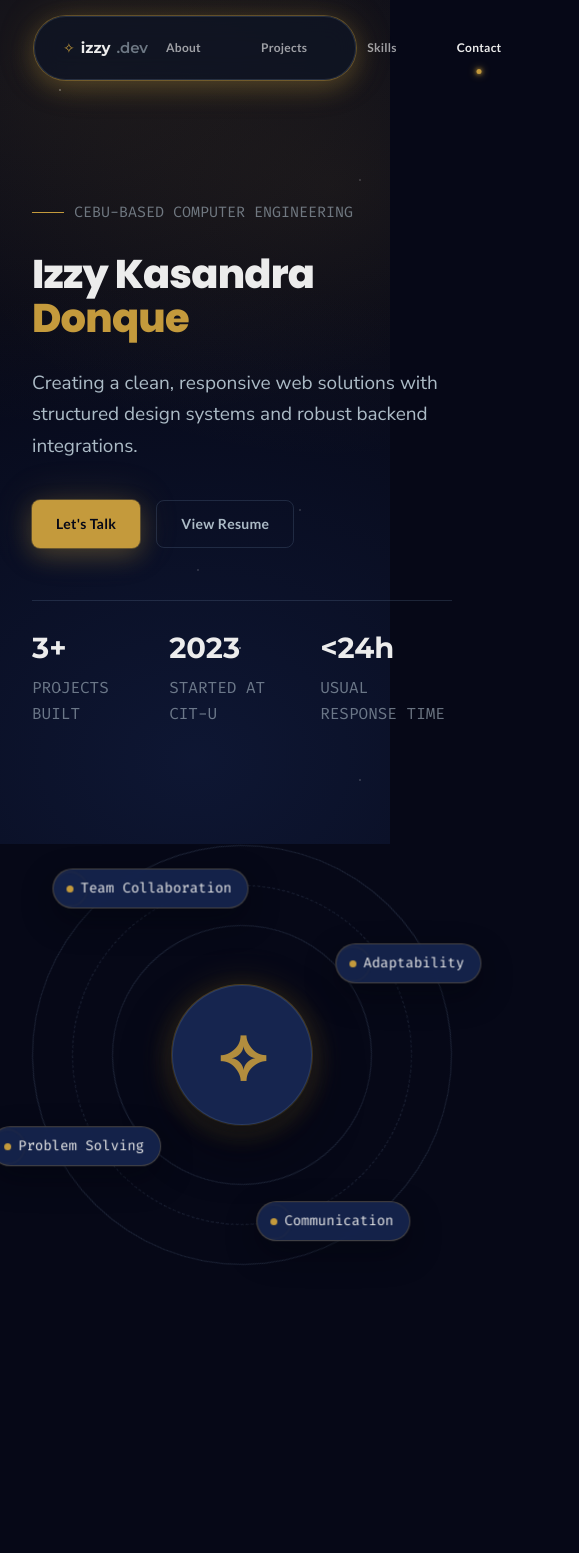
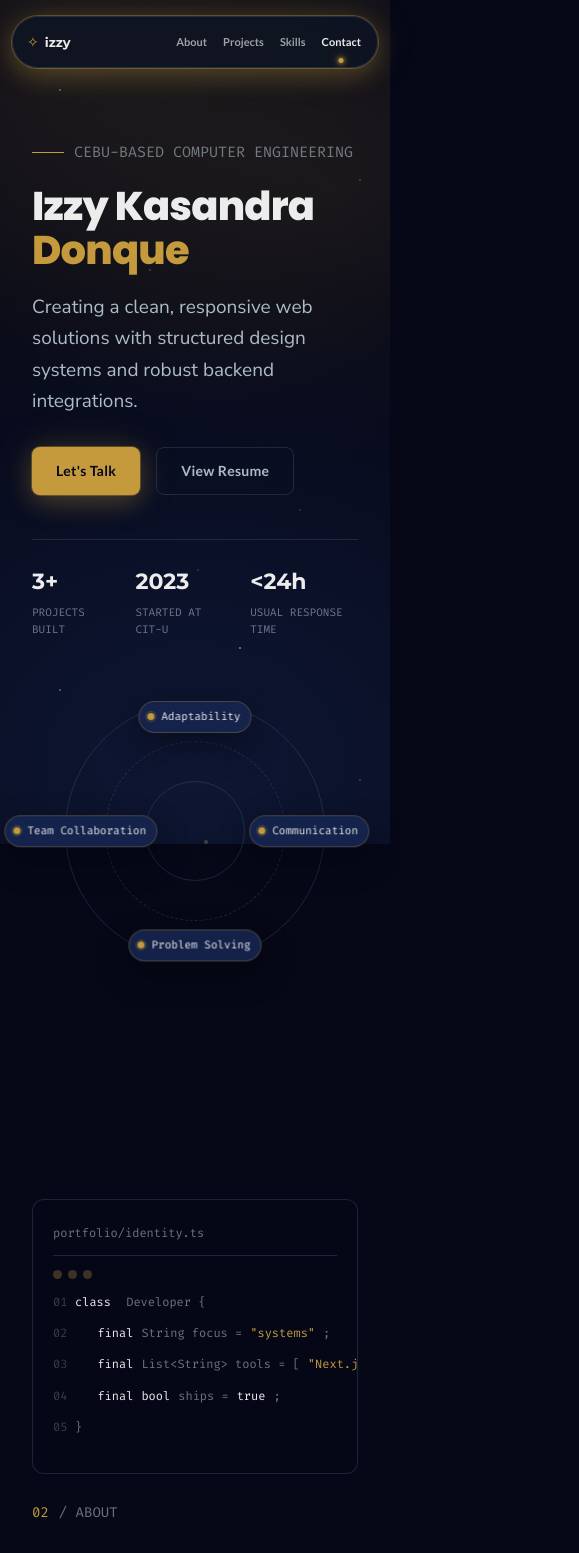
Before and after one commit to missdott/portfolio, a Next.js app: page / in a window 390 px wide. Shown: the top 1553 px of the page, 579 px wide, since content can reach past the window. Built offline with nearby package versions, Linux system fonts and the light colour scheme; no server answers.

Commit message:
Add mobile corresponsive style

```diff
--- a/app/layout.tsx
+++ b/app/layout.tsx
@@ -3,11 +3,15 @@ import './globals.css';
 
 export const metadata: Metadata = {
   title: 'Izzy Kasandra Donque — Portfolio',
+  description: 'Cebu-based Computer Engineering student building clean, responsive web solutions with structured design systems and robust backend integrations.',
 };
 
 export default function RootLayout({ children }: { children: React.ReactNode }) {
   return (
     <html lang="en">
+      <head>
+        <meta name="viewport" content="width=device-width, initial-scale=1" />
+      </head>
       <body>
         <div className="star-canvas" />
         <div className="wrap">{children}</div>
--- a/components/layout/Navbar.module.css
+++ b/components/layout/Navbar.module.css
@@ -5,9 +5,10 @@
   display: flex;
   justify-content: center;
   padding-top: 8px;
-  padding-left: 34px;
-  padding-right: 34px;
+  padding-left: 16px;
+  padding-right: 16px;
 }
+
 .navbar {
   position: relative;
   height: 64px;
@@ -112,9 +113,54 @@
   transform: translateX(-50%) scale(1);
 }
 
-@media (max-width: 640px) {
+/* ---- Tablet (768px and below) ---- */
+@media (max-width: 768px) {
+  .navbar {
+    padding: 0 20px;
+    height: 56px;
+  }
+
+  .navLinks {
+    gap: 20px;
+  }
+
   .navItem {
-    padding: 10px 14px;
-    font-size: 12px;
+    font-size: 13px;
+    padding: 8px 2px;
+  }
+
+  .logo {
+    font-size: 14px;
   }
 }
+
+/* ---- Mobile (480px and below) ---- */
+@media (max-width: 480px) {
+  .navStage {
+    padding-left: 12px;
+    padding-right: 12px;
+  }
+
+  .navbar {
+    padding: 0 14px;
+    height: 52px;
+  }
+
+  .navLinks {
+    gap: 12px;
+  }
+
+  .navItem {
+    font-size: 11px;
+    padding: 6px 2px;
+    letter-spacing: 0;
+  }
+
+  .logoSuffix {
+    display: none;
+  }
+
+  .logo {
+    font-size: 13px;
+  }
+}
--- a/components/sections/About.module.css
+++ b/components/sections/About.module.css
@@ -11,6 +11,7 @@
   border-radius: 12px;
   border: 1px solid var(--border-divider);
   padding: 40px 36px;
+  overflow-x: auto;
 }
 
 .fileTab {
@@ -112,8 +113,39 @@
   margin-top: 8px;
 }
 
+/* ---- Tablet (1024px and below) ---- */
 @media (max-width: 1024px) {
   .aboutSection {
     grid-template-columns: 1fr;
+    gap: 40px;
+  }
+
+  .bodyCopy {
+    max-width: 100%;
   }
 }
+
+/* ---- Mobile (640px and below) ---- */
+@media (max-width: 640px) {
+  .aboutSection {
+    gap: 28px;
+  }
+
+  .codeWindow {
+    padding: 24px 20px;
+  }
+
+  .line {
+    font-size: 12px;
+    margin-bottom: 12px;
+  }
+
+  .eyebrow {
+    font-size: 14px;
+  }
+
+  .pillarGrid {
+    grid-template-columns: 1fr;
+    gap: 20px;
+  }
+}
--- a/components/sections/Contact.module.css
+++ b/components/sections/Contact.module.css
@@ -77,6 +77,7 @@
   font-size: 16px;
   color: var(--ink-subdued);
   margin-top: 2px;
+  word-break: break-all;
 }
 
 /* ---- Right column: form card ---- */
@@ -133,7 +134,7 @@
   border-radius: 8px;
   color: var(--ink-dominant);
   font-family: var(--font-body);
-  font-size: 18px;
+  font-size: 16px;
   outline: none;
   transition: border-color 0.2s ease;
 }
@@ -187,13 +188,80 @@ textarea.input {
 }
 
 @keyframes spin {
-  to {
-    transform: rotate(360deg);
+  to { transform: rotate(360deg); }
+}
+
+/* ---- Tablet (1024px and below) ---- */
+@media (max-width: 1024px) {
+  .splitRow {
+    grid-template-columns: 1fr;
+    gap: 20px;
+  }
+
+  .intro {
+    max-width: 100%;
+  }
+
+  .sectionHead {
+    margin-bottom: 32px;
   }
 }
 
-@media (max-width: 1024px) {
-  .splitRow {
-    grid-template-columns: 1fr;
+/* ---- Mobile (640px and below) ---- */
+@media (max-width: 640px) {
+  .formCard {
+    padding: 24px 20px;
+    border-radius: 16px;
+  }
+
+  .methodCard {
+    padding: 16px 18px;
+    gap: 12px;
+  }
+
+  .methodIcon {
+    width: 38px;
+    height: 38px;
+    font-size: 20px;
+    border-radius: 10px;
+  }
+
+  .methodLabel {
+    font-size: 15px;
+  }
+
+  .methodValue {
+    font-size: 13px;
+  }
+
+  .eyebrow {
+    font-size: 13px;
+  }
+
+  .form {
+    gap: 16px;
+  }
+
+  textarea.input {
+    height: 100px;
   }
 }
+
+/* ---- Small mobile (380px and below) ---- */
+@media (max-width: 380px) {
+  .formCard {
+    padding: 20px 16px;
+  }
+
+  .methodCard {
+    padding: 14px 16px;
+  }
+
+  .methodsColumn {
+    gap: 12px;
+  }
+
+  .fieldLabel {
+    font-size: 11px;
+  }
+}
--- a/components/sections/Hero.module.css
+++ b/components/sections/Hero.module.css
@@ -157,21 +157,13 @@
 }
 
 @keyframes orbitSpin {
-  from {
-    transform: rotate(0deg);
-  }
-  to {
-    transform: rotate(360deg);
-  }
+  from { transform: rotate(0deg); }
+  to { transform: rotate(360deg); }
 }
 
 @keyframes counterSpin {
-  from {
-    transform: translateX(-50%) rotate(0deg);
-  }
-  to {
-    transform: translateX(-50%) rotate(-360deg);
-  }
+  from { transform: translateX(-50%) rotate(0deg); }
+  to { transform: translateX(-50%) rotate(-360deg); }
 }
 
 .ring {
@@ -239,27 +231,99 @@
 }
 
 @keyframes pulseRing {
-  0% {
-    transform: scale(0.6);
-    opacity: 0.8;
+  0% { transform: scale(0.6); opacity: 0.8; }
+  100% { transform: scale(2.2); opacity: 0; }
+}
+
+@keyframes spin {
+  from { transform: rotate(0deg); }
+  to { transform: rotate(360deg); }
+}
+
+/* ---- Tablet (1024px and below) ---- */
+@media (max-width: 1024px) {
+  .hero {
+    grid-template-columns: 1fr;
+    min-height: unset;
+    padding-top: 48px;
+    padding-bottom: 40px;
   }
-  100% {
-    transform: scale(2.2);
-    opacity: 0;
+
+  .heroRight {
+    height: 400px;
+  }
+
+  .orbitFrame {
+    width: 320px;
+    height: 320px;
+  }
+
+  .tagCounter {
+    top: -160px;
   }
 }
 
-@keyframes spin {
-  from {
-    transform: rotate(0deg);
+/* ---- Mobile (640px and below) ---- */
+@media (max-width: 640px) {
+  .hero {
+    gap: 32px;
+    padding-top: 32px;
   }
-  to {
-    transform: rotate(360deg);
+
+  .heroLeft {
+    gap: 20px;
+  }
+
+  .subCopy {
+    max-width: 100%;
+  }
+
+  .statsRow {
+    gap: 24px;
+  }
+
+  .statNum {
+    font-size: 22px;
+  }
+
+  .statLabel {
+    font-size: 11px;
+  }
+
+  .heroRight {
+    height: 320px;
+  }
+
+  .orbitFrame {
+    width: 260px;
+    height: 260px;
+  }
+
+  .tagCounter {
+    top: -130px;
+  }
+
+  .hotspot {
+    font-size: 11px;
+    padding: 6px 10px 6px 8px;
   }
 }
 
-@media (max-width: 1024px) {
-  .hero {
-    grid-template-columns: 1fr;
+/* ---- Small mobile (380px and below) ---- */
+@media (max-width: 380px) {
+  .heroRight {
+    display: none;
+  }
+
+  .ctaRow {
+    flex-direction: column;
+    align-items: flex-start;
+    gap: 12px;
+  }
+
+  .btnPrimary,
+  .btnSecondary {
+    width: 100%;
+    justify-content: center;
   }
 }
--- a/components/sections/Projects.module.css
+++ b/components/sections/Projects.module.css
@@ -5,10 +5,12 @@
   margin-bottom: 48px;
   gap: 24px;
 }
+
 .sectionDesc {
   margin-top: 12px;
   max-width: 480px;
 }
+
 .eyebrow {
   font-family: var(--font-mono);
   font-size: 19px;
@@ -39,13 +41,6 @@
   overflow-y: auto;
 }
 
-.cardHead {
-  display: flex;
-  align-items: flex-start;
-  justify-content: space-between;
-  gap: 12px;
-  margin-bottom: 14px;
-}
 .card::-webkit-scrollbar {
   width: 4px;
 }
@@ -57,6 +52,14 @@
 .card::-webkit-scrollbar-thumb {
   background: var(--primary-accent-30);
   border-radius: 4px;
+}
+
+.cardHead {
+  display: flex;
+  align-items: flex-start;
+  justify-content: space-between;
+  gap: 12px;
+  margin-bottom: 14px;
 }
 
 .index {
@@ -209,14 +212,72 @@
   border-radius: 12px;
 }
 
+/* ---- Tablet (1024px and below) ---- */
 @media (max-width: 1024px) {
   .grid {
     grid-template-columns: 1fr 1fr;
+    gap: 20px;
+  }
+
+  .card {
+    height: 640px;
+    padding: 24px;
+  }
+
+  .sectionHead {
+    flex-direction: column;
+    align-items: flex-start;
+    margin-bottom: 32px;
+  }
+
+  .sectionDesc {
+    max-width: 100%;
   }
 }
 
+/* ---- Mobile (640px and below) ---- */
 @media (max-width: 640px) {
   .grid {
     grid-template-columns: 1fr;
+    gap: 16px;
+  }
+
+  .card {
+    height: 560px;
+    padding: 20px;
+    border-radius: 16px;
+  }
+
+  .title {
+    font-size: 20px;
+  }
+
+  .eyebrow {
+    font-size: 13px;
+  }
+
+  .sectionHead {
+    margin-bottom: 24px;
   }
 }
+
+/* ---- Small mobile (380px and below) ---- */
+@media (max-width: 380px) {
+  .card {
+    height: 480px;
+    padding: 16px;
+  }
+
+  .title {
+    font-size: 18px;
+  }
+
+  .cardHead {
+    flex-direction: column;
+    align-items: flex-start;
+  }
+
+  .tagRow {
+    justify-content: flex-start;
+  }
+}
--- a/components/sections/Skills.module.css
+++ b/components/sections/Skills.module.css
@@ -5,6 +5,7 @@
   margin-bottom: 48px;
   gap: 24px;
 }
+
 .sectionDesc {
   margin-top: 12px;
   max-width: 480px;
@@ -74,12 +75,8 @@
 }
 
 @keyframes scroll {
-  from {
-    transform: translateX(0);
-  }
-  to {
-    transform: translateX(-50%);
-  }
+  from { transform: translateX(0); }
+  to { transform: translateX(-50%); }
 }
 
 /* ---- Split row: Stack Overview (left) + Capabilities (right) ---- */
@@ -173,12 +170,103 @@
   color: var(--ink-reading);
 }
 
+.empty {
+  font-family: var(--font-mono);
+  font-size: 12px;
+  color: var(--ink-subdued);
+  padding: 24px;
+  text-align: center;
+  border: 1px dashed var(--border-divider);
+  border-radius: 12px;
+}
+
+/* ---- Tablet (1024px and below) ---- */
 @media (max-width: 1024px) {
   .splitRow {
     grid-template-columns: 1fr;
+    margin-top: 40px;
+    gap: 20px;
+  }
+
+  .capabilityGrid {
+    grid-template-columns: 1fr 1fr;
+  }
+
+  .sectionHead {
+    flex-direction: column;
+    align-items: flex-start;
+    margin-bottom: 32px;
+  }
+
+  .sectionDesc {
+    max-width: 100%;
+  }
+}
+
+/* ---- Mobile (640px and below) ---- */
+@media (max-width: 640px) {
+  .marqueeTrack {
+    gap: 32px;
+  }
+
+  .logoItem {
+    width: 48px;
+    height: 48px;
+  }
+
+  .logoIcon {
+    font-size: 36px;
   }
 
   .capabilityGrid {
     grid-template-columns: 1fr;
   }
+
+  .stackPanel {
+    padding: 20px 24px;
+  }
+
+  .stackLabel {
+    font-size: 14px;
+  }
+
+  .capabilityTitle {
+    font-size: 16px;
+  }
+
+  .capabilityDesc {
+    font-size: 14px;
+  }
+
+  .eyebrow {
+    font-size: 13px;
+  }
+
+  .splitRow {
+    margin-top: 28px;
+  }
 }
+
+/* ---- Small mobile (380px and below) ---- */
+@media (max-width: 380px) {
+  .logoItem {
+    width: 40px;
+    height: 40px;
+  }
+
+  .logoIcon {
+    font-size: 28px;
+  }
+
+  .marqueeTrack {
+    gap: 24px;
+  }
+
+  .capabilityCard {
+    padding: 16px;
+  }
+
+  .stackPanel {
+    padding: 16px 18px;
+  }
+}
```
